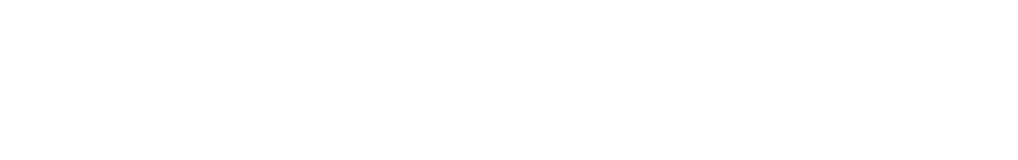
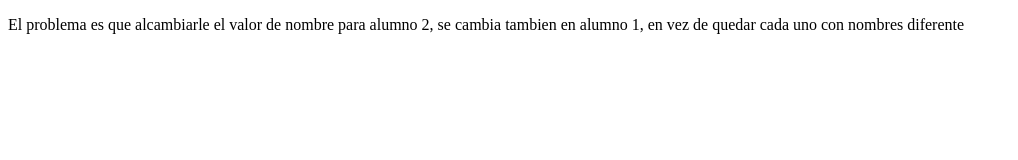
Before and after one commit to javiermunoznavarrete/prueba-js, a plain HTML site: page ejer1/index.html in a window 1280 px wide. Shown: the whole page, without its empty margins (0-1018 px from the left). Drawn offline with Linux system fonts and the light colour scheme.

Commit message:
se respondio la pregunta

```diff
--- a/ejer1/index.html
+++ b/ejer1/index.html
@@ -8,6 +8,6 @@
 	<script src="main.js" type="text/javascript"></script>
 </head>
 <body>
-
+	<p>El problema es que alcambiarle el valor de nombre para alumno 2, se cambia tambien en alumno 1, en vez de quedar cada uno con nombres diferente</p>
 </body>
 </html>
```
